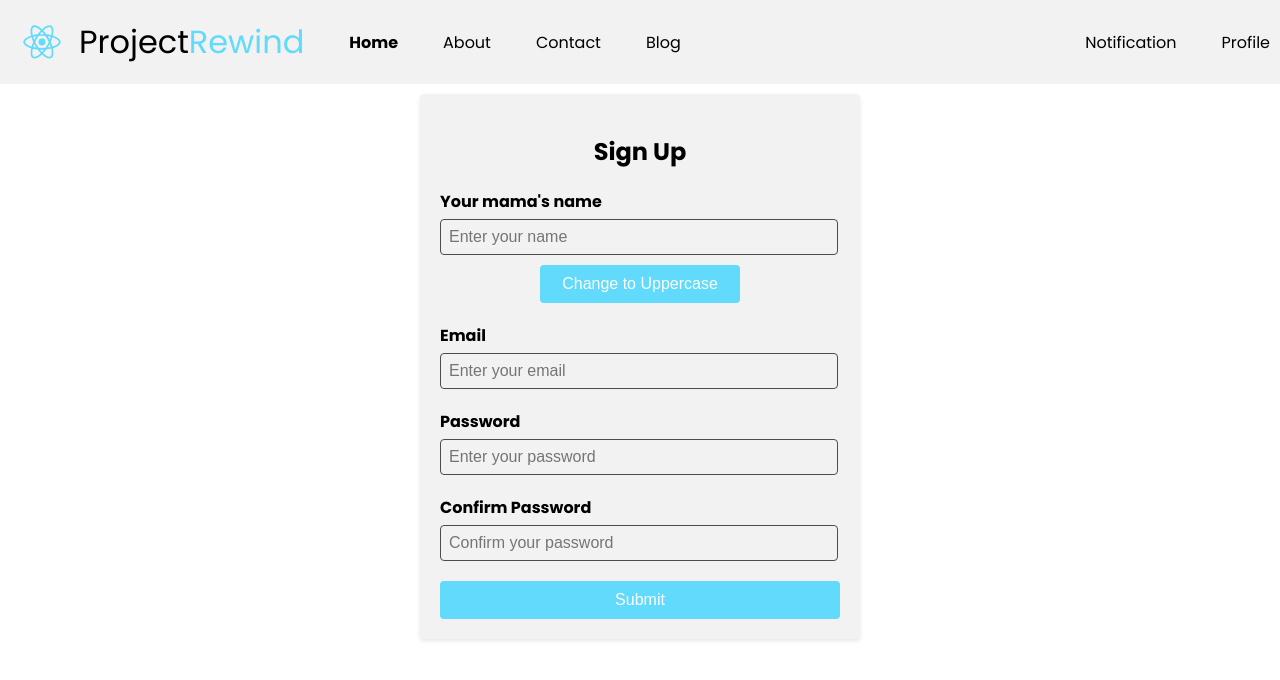
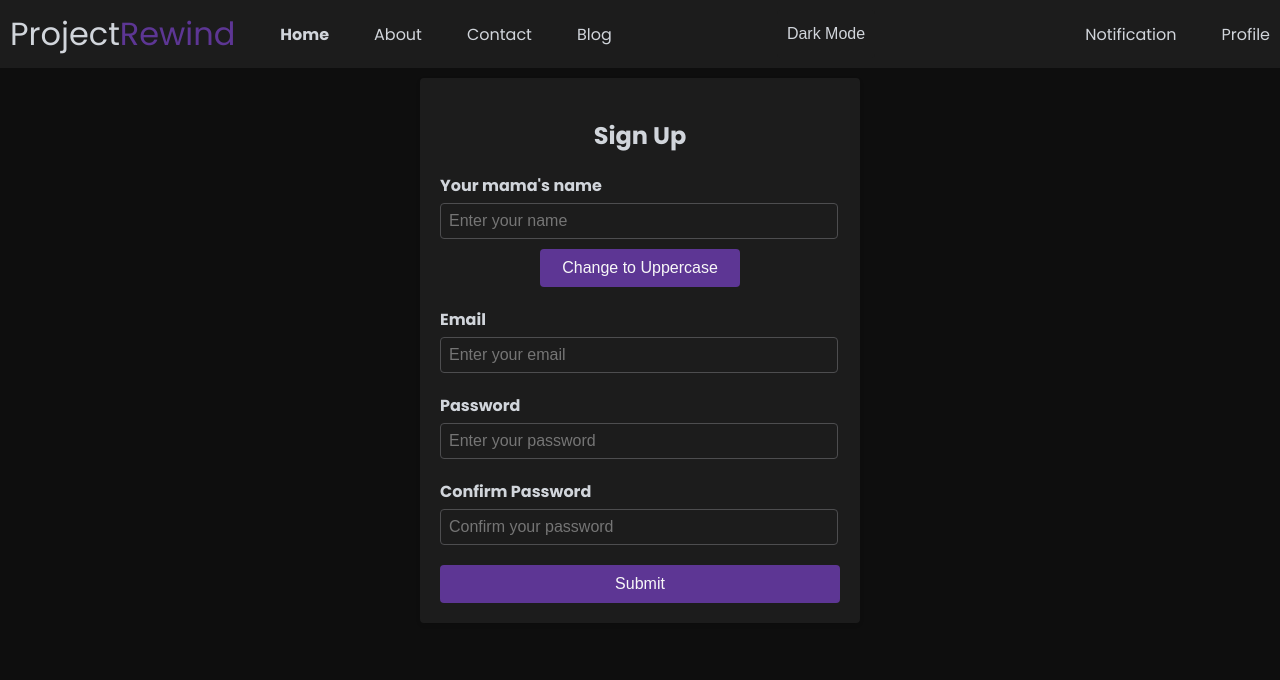
Before and after one commit to ChaiKeshab/react-Profile, a React (Create React App) app: page / in a window 1280 px wide. Shown: the top 680 px of the page. Built offline with nearby package versions, Linux system fonts and the light colour scheme.

Commit message:
dark mode

```diff
--- a/components-RS/navBar.css
+++ /dev/null
@@ -1,55 +0,0 @@
-@import url("https://fonts.googleapis.com/css2?family=Poppins:wght@400;700&display=swap");
-body {
-  margin: 0;
-  font-family: poppins;
-}
-
-.navbar {
-  background-color: #f2f2f2;
-  padding: 10px;
-}
-.navbar .container {
-  display: flex;
-}
-.navbar .logo-container {
-  display: flex;
-  align-items: center;
-}
-.navbar .logo {
-  text-decoration: none;
-  color: black;
-  font-size: 2em;
-  display: flex;
-  align-items: center;
-}
-.navbar .logo .brand {
-  width: 2em;
-  height: 2em;
-  margin-right: 5px;
-}
-.navbar .logo span {
-  color: #61DAFB;
-}
-.navbar nav {
-  display: flex;
-  flex-grow: 1;
-  justify-content: space-between;
-}
-.navbar nav ul {
-  display: flex;
-  align-items: center;
-  list-style: none;
-  margin: 0;
-  padding: 0;
-}
-.navbar nav ul li {
-  display: block;
-  margin-left: 45px;
-}
-.navbar nav ul li .home {
-  font-weight: bold;
-}
-.navbar nav ul li a {
-  text-decoration: none;
-  color: black;
-}/*# sourceMappingURL=navBar.css.map */
--- a/components-RS/navBar.scss
+++ /dev/null
@@ -1,86 +0,0 @@
-@import url('https://fonts.googleapis.com/css2?family=Poppins:wght@400;700&display=swap');
-
-$main-color: #61DAFB;
-$text-color: black;
-
-body {
-    margin: 0;
-    font-family: poppins;
-}
-
-.navbar {
-    background-color: #f2f2f2;
-    padding: 10px;
-
-    .container {
-        display: flex;
-        // align-items: center;
-    }
-
-    .logo-container {
-        display: flex;
-        align-items: center;
-    }
-
-    .logo {
-        text-decoration: none;
-        color: $text-color;
-        font-size: 2em;
-        display: flex;
-        align-items: center;
-
-        .brand {
-            width: 2em;
-            height: 2em;
-            margin-right: 5px;
-        }
-
-        span {
-            color: $main-color;
-        }
-    }
-
-    nav {
-        display: flex;
-        flex-grow: 1;
-        justify-content: space-between;
-
-        ul {
-            display: flex;
-            align-items: center;
-            list-style: none;
-            margin: 0;
-            padding: 0;
-        }
-
-        ul li {
-            display: block;
-            margin-left: 45px;
-
-            .home {
-                font-weight: bold;
-            }
-        }
-
-        ul li a {
-            text-decoration: none;
-            color: $text-color;
-        }
-    }
-}
-
-// @media (prefers-reduced-motion: no-preference) {
-//   .brand {
-//     animation: brand-spin infinite 20s linear;
-//   }
-// }
-
-// @keyframes brand-spin {
-//   from {
-//     transform: rotate(0deg);
-//   }
-
-//   to {
-//     transform: rotate(360deg);
-//   }
-// }
--- a/src/components/Navbar.js
+++ b/src/components/Navbar.js
@@ -1,17 +1,36 @@
-import React from 'react';
-import logo from '../logo.svg';
+import React, { useEffect, useState } from 'react';
+
+// import logo from '../logo.svg';
 import PropTypes from 'prop-types';
 // impt
 
 // rfc (react-function-component)
 export default function Navbar(props) {
+  const [mode, setMode] = useState('Dark Mode')
+  const [theme, setTheme] = useState('darkMode')
+
+  function toggleMode() {
+    if (theme === 'darkMode') {
+      setTheme('lightMode')
+      setMode('Dark Mode')
+    }
+    if (theme === 'lightMode') {
+      setTheme('darkMode')
+      setMode('Light Mode')
+    }
+  }
+
+  useEffect(() => {
+    document.body.classList = theme
+  }, [theme]);
+
   return (
     <div className="navbar">
       <div className="container">
         <div className="logo-container">
 
           <a href="/" className="logo">
-            <img className='brand' src={logo} alt="logo" />
+            {/* <img className='brand' src={logo} alt="logo" /> */}
             {props.title}<span>{props.spanTitle}</span>
           </a>
         </div>
@@ -23,6 +42,8 @@
             <li><a href="/">Contact</a></li>
             <li><a href="/">Blog</a></li>
           </ul>
+
+          <button className='btn-mode' onClick={toggleMode}>{mode}</button>
 
           <ul className='secondary-nav'>
             <li><a href="/">Notification</a></li>
--- a/src/components/Navbar.scss
+++ b/src/components/Navbar.scss
@@ -40,6 +40,12 @@
     display: flex;
     flex-grow: 1;
     justify-content: space-between;
+
+    .btn-mode{
+      width: fit-content;
+      background-color: var(--nav);
+      color: var(--text-color);
+    }
 
     ul {
       display: flex;
--- a/src/variables.scss
+++ b/src/variables.scss
@@ -1,16 +1,16 @@
 :root {
-    --primary-color: #61DAFB;
-    --select-color: #7ee0fc;
+    --primary-color: #5d3694;
+    --select-color: #613b97;
 
     --background-color-light: white;
     --nav-light: #f2f2f2;
     --text-color-light: black;
     --select-text-color-light: white;
 
-    --background-color-dark: #2F2F2F;
-    --nav-dark: #1F1F1F;
+    --background-color-dark: #0E0E0E;
+    --nav-dark: #1C1C1C;
     --text-color-dark: #D1D5DB;
-    --select-text-color-dark: black;
+    --select-text-color-dark: #F8F8F8;
 }
 
 .lightMode {
```
Also changed, not shown: public/index.html (+12 -4 lines), src/App.scss (line endings or trailing spaces), 1 other file (tests, documents, lock files or other folders).
